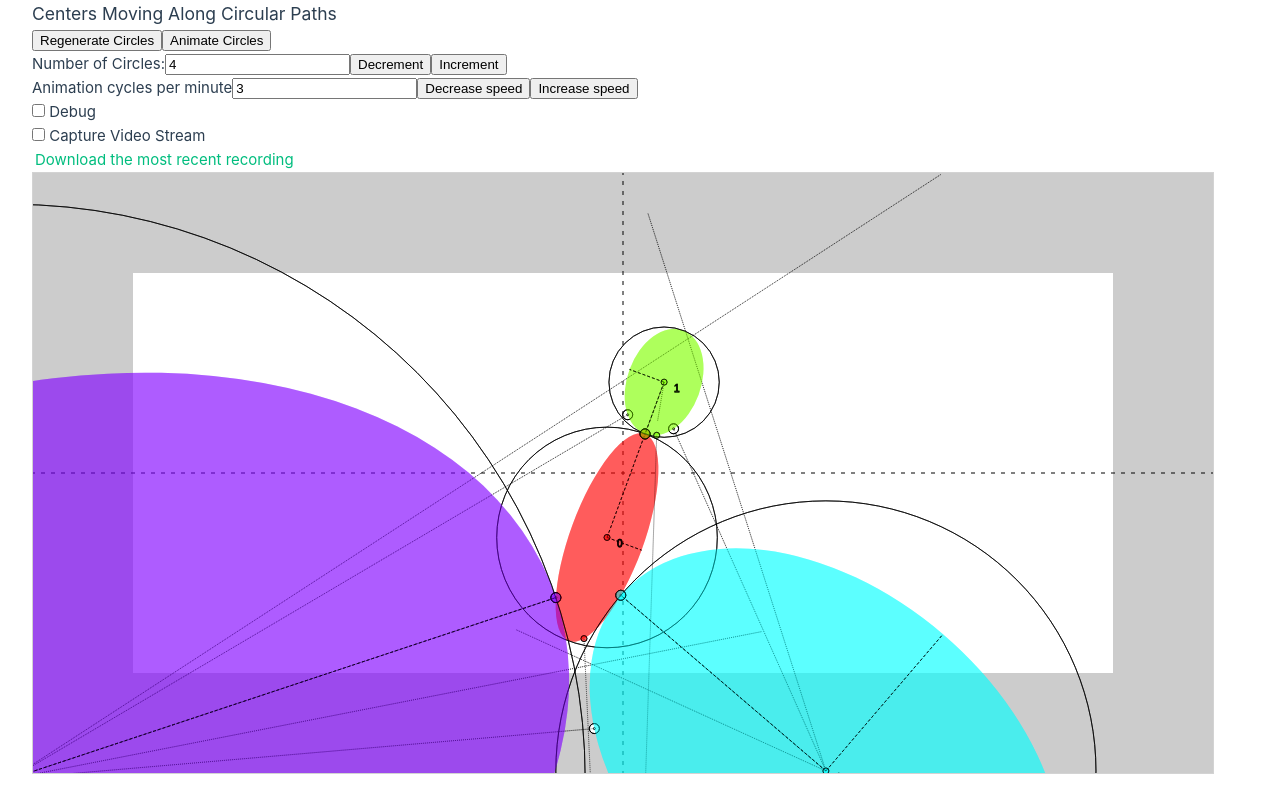
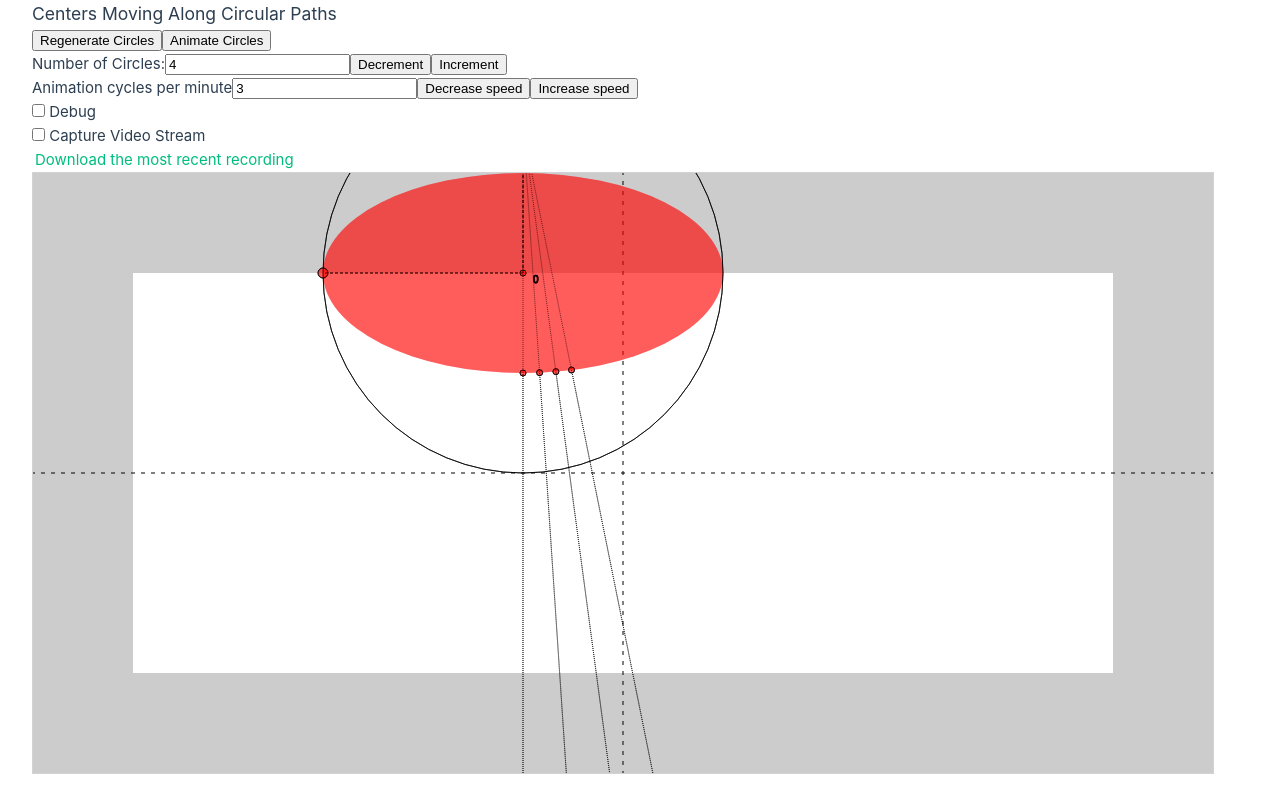
Before and after one commit to avengerofpi/animated-kissing-circles, a Vue app: page / in a window 1280 px wide. Built offline with nearby package versions, Linux system fonts and the light colour scheme.

Commit message:
fix LineSegmentExtended; more testing

```diff
--- a/src/components/generators/centers-moving-along-circular-paths.ts
+++ b/src/components/generators/centers-moving-along-circular-paths.ts
@@ -231,13 +231,13 @@ function computeEllipses(centers: Coor[], ctx: CanvasRenderingContext2D): Ellips
 
 function renderKissingCircles(centers: Coor[], ctx: CanvasRenderingContext2D) {
   // console.log(`running renderKissingCircles`)
-  const ellipses = computeEllipses(centers, ctx)
-  // const ellipses = [
-  //   new Ellipse( 100,  200, 200, 100, Math.PI * 0.25),
-  //   new Ellipse( 100, -200, 200, 100, Math.PI * 0.50),
-  //   new Ellipse(-100,  200, 200, 100, Math.PI * 0.25),
-  //   new Ellipse(-100, -200, 200, 100, Math.PI * 1.00),
-  // ]
+  // const ellipses = computeEllipses(centers, ctx)
+  const ellipses = [
+    // new Ellipse( 100,  200, 200, 100, Math.PI * 0.25),
+    // new Ellipse( 100, -200, 200, 100, Math.PI * 0.50),
+    // new Ellipse(-100,  200, 200, 100, Math.PI * 0.25),
+    new Ellipse(-100, -200, 200, 100, Math.PI * 1.00),
+  ]
   const origLineWidth = ctx.lineWidth
   ctx.lineWidth = origLineWidth * 0.75
 
@@ -290,11 +290,24 @@ function renderKissingCircles(centers: Coor[], ctx: CanvasRenderingContext2D) {
     // Draw target point
     // Compute distToEllipse and draw line from point to it
     const point = new Coor(0, 1000)
-    const [d, pointOnEllipse] = ellipse.pointOnEllipseInDirectionOfAnotherPoint(point)
-    const pointToPointOnEllipse = new LineSegment(point, pointOnEllipse)
-    point.draw(ctx, 3)
-    pointOnEllipse.draw(ctx, 3)
-    pointToPointOnEllipse.draw(ctx)
+    const points = [
+      new Coor(-100,  400),
+      new Coor( -50,  400),
+      new Coor(   0,  400),
+      new Coor(  50,  400),
+    ]
+    points.forEach(point => {
+      point.draw(ctx, 3)
+
+      const [d, pointOnEllipse] = ellipse.pointOnEllipseInDirectionOfAnotherPoint(point)
+      pointOnEllipse.draw(ctx, 3)
+
+      const pointToPointOnEllipseExtended = new LineSegmentExtended(point, pointOnEllipse, 1.5)
+      pointToPointOnEllipseExtended.draw(ctx)
+
+      const pointToPointOnEllipse = new LineSegment(point, pointOnEllipse)
+      pointToPointOnEllipse.draw(ctx)
+    })
   })
 
   // cleanup
--- a/src/models/line-segment.ts
+++ b/src/models/line-segment.ts
@@ -44,7 +44,7 @@ class LineSegmentExtended extends LineSegment {
   scale: number
 
   public constructor(src: Coor, dst: Coor, scale: number) {
-    const dstExtended = dst.add(dst.subtract(src).scale(scale).add(src))
+    const dstExtended = src.add(dst.subtract(src).scale(scale))
     super(src, dstExtended)
 
     this.dstOrig = dst
```
Also changed, not shown: 2 other files (tests, documents, lock files or other folders).
